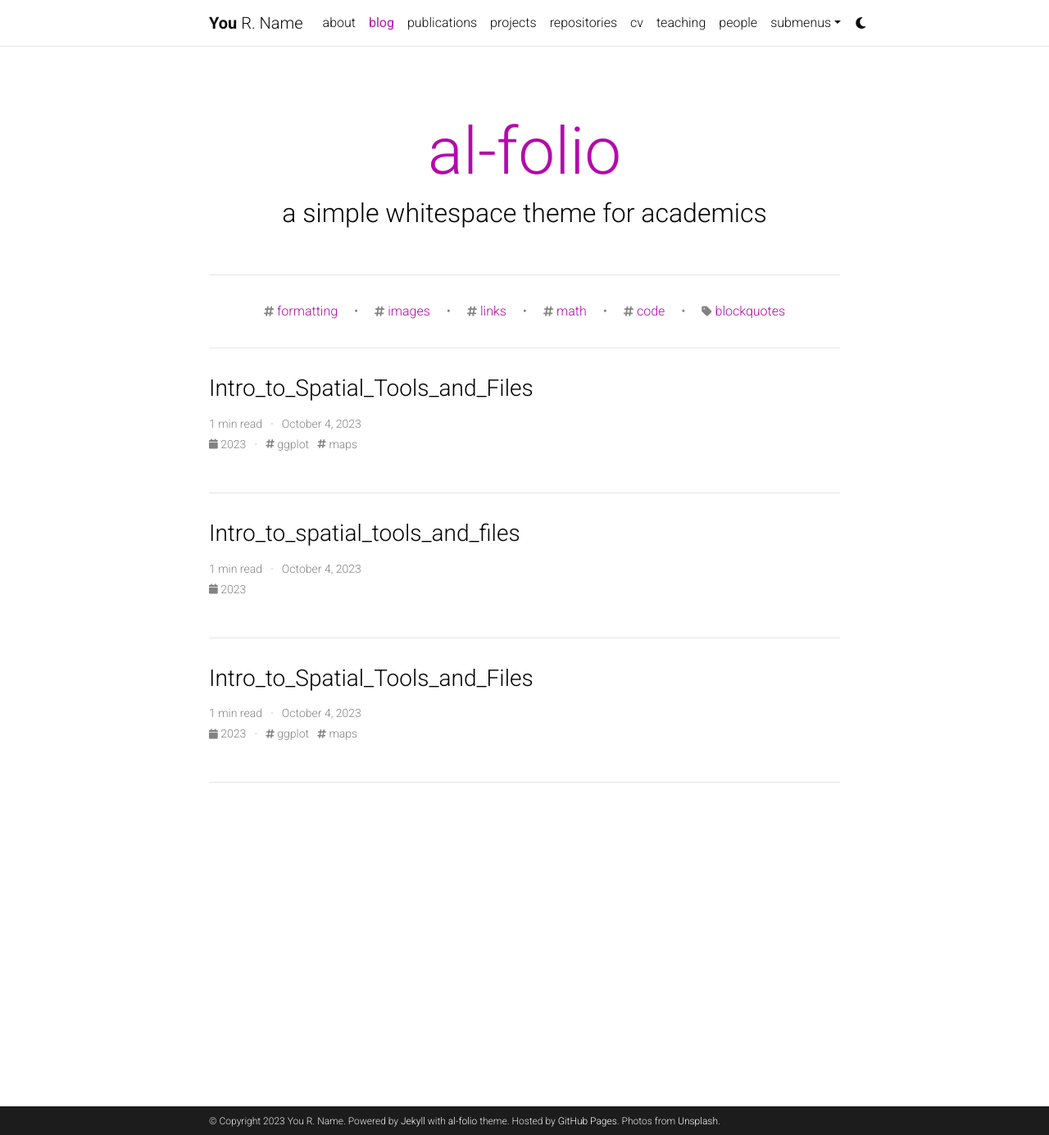
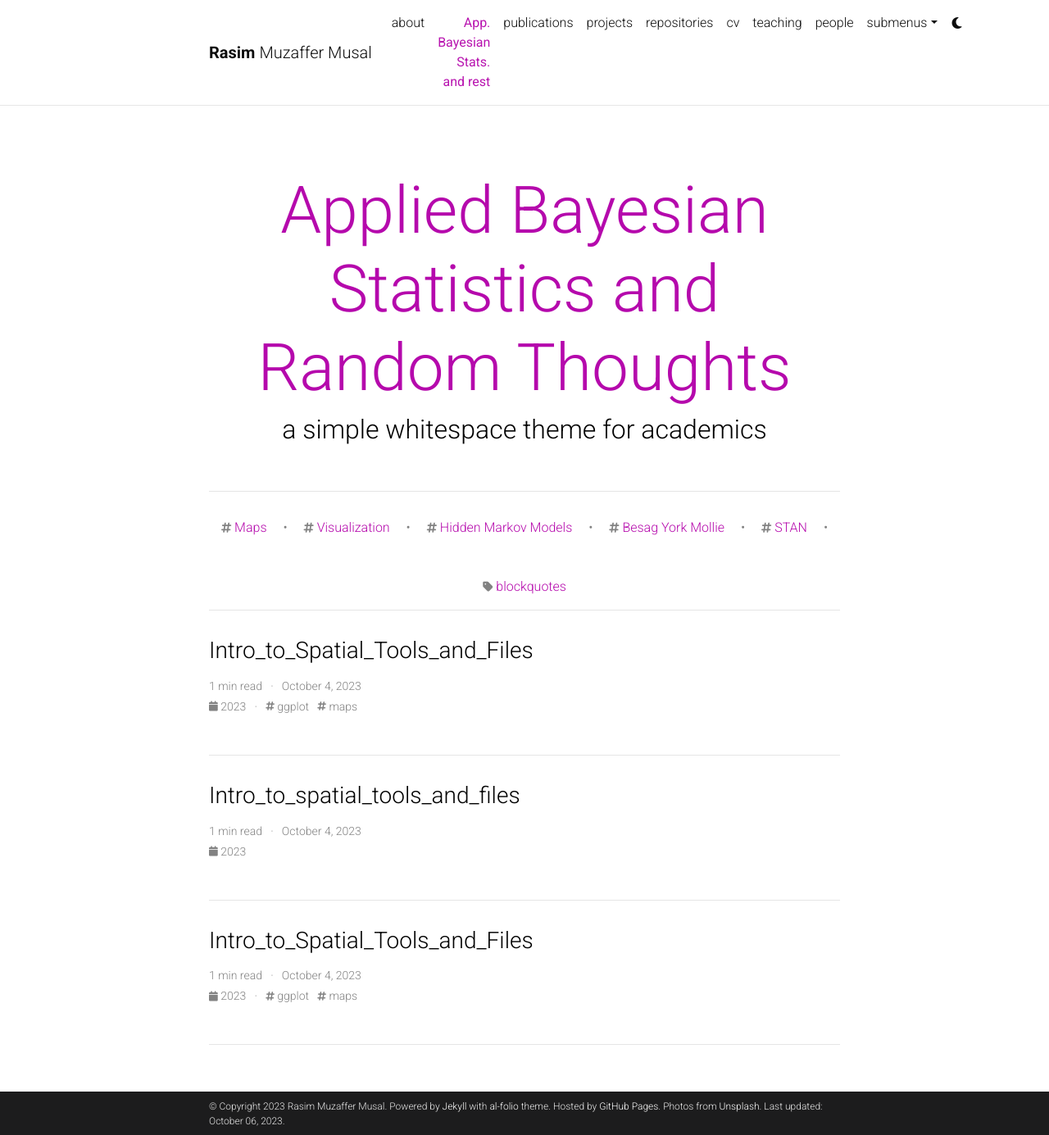
Before and after one commit to mmusal/mmusal.github.io, a Jekyll site: the page built from blog/index.html, in a window 1280 px wide and 1385 px high. Shown: the whole window at 82% size. Built offline with Jekyll 4.4.1, drawn with Linux system fonts in a browser that asks for light colours; the list of posts is cut into pages by our own code; comment, search, counter and statistics services are not loaded; a style sheet for code colours, icons or effects is not loaded; some of the changed lines change nothing that is shown.

Commit message:
Update _config.yml

```diff
--- a/_config.yml
+++ b/_config.yml
@@ -3,24 +3,24 @@
 # -----------------------------------------------------------------------------
 
 title: blank # the website title (if blank, full name will be used instead)
-first_name: You
-middle_name: R.
-last_name: Name
-email: you@example.com
+first_name: Rasim
+middle_name: Muzaffer
+last_name: Musal
+email: mmusal@gmail.com
 description: > # the ">" symbol means to ignore newlines until "footer_text:"
-  A simple, whitespace theme for academics. Based on [*folio](https://github.com/bogoli/-folio) design.
+  This blog exists to explain the research ideas I have and tutorials for particular subjects. Based on [*folio](https://github.com/bogoli/-folio) design.
 footer_text: >
   Powered by <a href="https://jekyllrb.com/" target="_blank">Jekyll</a> with <a href="https://github.com/alshedivat/al-folio">al-folio</a> theme.
   Hosted by <a href="https://pages.github.com/" target="_blank">GitHub Pages</a>.
   Photos from <a href="https://unsplash.com" target="_blank">Unsplash</a>.
-keywords: jekyll, jekyll-theme, academic-website, portfolio-website  # add your own keywords or leave empty
+keywords: Applied Bayesian Models, Hidden Markov Models, Spatial Models # add your own keywords or leave empty
 
 lang: en # the language of your site (for example: en, fr, cn, ru, etc.)
 icon: ⚛️  # the emoji used as the favicon (alternatively, provide image name in /assets/img/)
 
-url: https://alshedivat.github.io # the base hostname & protocol for your site
-baseurl: /al-folio # the subpath of your site, e.g. /blog/
-last_updated: false # set to true if you want to display last updated in the footer
+url: https://mmusal.github.io # the base hostname & protocol for your site
+baseurl:
+last_updated: true # set to true if you want to display last updated in the footer
 impressum_path:  # set to path to include impressum link in the footer, use the same path as permalink in a page, helps to conform with EU GDPR
 
 # -----------------------------------------------------------------------------
@@ -41,7 +41,7 @@
 # will use title and url fields
 # Take a look to https://github.com/jekyll/jekyll-feed for more customization
 
-rss_icon: true
+rss_icon: false
 
 # -----------------------------------------------------------------------------
 # Layout
@@ -67,44 +67,8 @@
 # Social integration
 # -----------------------------------------------------------------------------
 
-github_username: # your GitHub user name
-gitlab_username: # your GitLab user name
-twitter_username: # your Twitter handle
-mastodon_username: # your mastodon instance+username in the format instance.tld/@username
-linkedin_username: # your LinkedIn user name
-telegram_username: # your Telegram user name
-scholar_userid: # your Google Scholar ID
-semanticscholar_id: # your Semantic Scholar ID
-whatsapp_number: # your WhatsApp number (full phone number in international format. Omit any zeroes, brackets, or dashes when adding the phone number in international format.)
-orcid_id: # your ORCID ID
-medium_username: # your Medium username
-quora_username: # your Quora username
-publons_id: # your ID on Publons
-lattes_id: # your ID on Lattes (Brazilian Lattes CV)
-osf_id: # your OSF ID
-research_gate_profile: # your profile on ResearchGate
-scopus_id: # your profile on Scopus
-blogger_url: # your blogger URL
-work_url: # work page URL
-keybase_username: # your keybase user name
-wikidata_id: # your wikidata id
-wikipedia_id: # your wikipedia id (Case sensitive)
-dblp_url: # your DBLP profile url
-stackoverflow_id: # your stackoverflow id
-kaggle_id: # your kaggle id
-lastfm_id: # your lastfm id
-spotify_id: # your spotify id
-pinterest_id: # your pinterest id
-unsplash_id: # your unsplash id
-instagram_id: # your instagram id
-facebook_id: # your facebook id
-youtube_id: # your youtube channel id (youtube.com/@<youtube_id>)
-discord_id: # your discord id (18-digit unique numerical identifier)
-zotero_username: # your zotero username
-wechat_qr: # filename of your wechat qr-code saved as an image (e.g., wechat-qr.png if saved to assets/img/wechat-qr.png)
-
-contact_note: >
-  You can even add a little note about which of these is the best way to reach you.
+linkedin_username: rmuzaffermusal
+orcid_id: 0000-0003-4221-0340
 
 # -----------------------------------------------------------------------------
 # Analytics and search engine verification
@@ -120,8 +84,8 @@
 # Blog
 # -----------------------------------------------------------------------------
 
-blog_name: al-folio # blog_name will be displayed in your blog page
-blog_nav_title: blog # your blog must have a title for it to be displayed in the nav bar
+blog_name: Applied Bayesian Statistics and Random Thoughts # blog_name will be displayed in your blog page
+blog_nav_title: App. Bayesian Stats. and rest # your blog must have a title for it to be displayed in the nav bar
 blog_description: a simple whitespace theme for academics
 permalink: /blog/:year/:title/
 
@@ -130,7 +94,7 @@
   enabled: true
 
 related_blog_posts:
-  enabled: true
+  enabled: false
   max_related: 5
 
 # Giscus comments (RECOMMENDED)
@@ -265,7 +229,7 @@
     tag: '/blog/tag/:name/'
     category: '/blog/category/:name/'
 
-display_tags: ['formatting', 'images', 'links', 'math', 'code'] # these tags will be displayed on the front page of your blog
+display_tags: ['Maps', 'Visualization', 'Hidden Markov Models', 'Besag York Mollie', 'STAN'] # these tags will be displayed on the front page of your blog
 display_categories: ['blockquotes'] # these categories will be displayed on the front page of your blog
 
 # -----------------------------------------------------------------------------
@@ -274,8 +238,8 @@
 
 scholar:
 
-  last_name: [Einstein]
-  first_name: [Albert, A.]
+  last_name: [Musal]
+  first_name: [Rasim, M.]
 
   style: apa
   locale: en
@@ -408,10 +372,6 @@
   - education
   - publications
   - projects
-  - volunteer
-  - awards
-  - certificates
   - skills
   - languages
   - interests
-  - references
```
